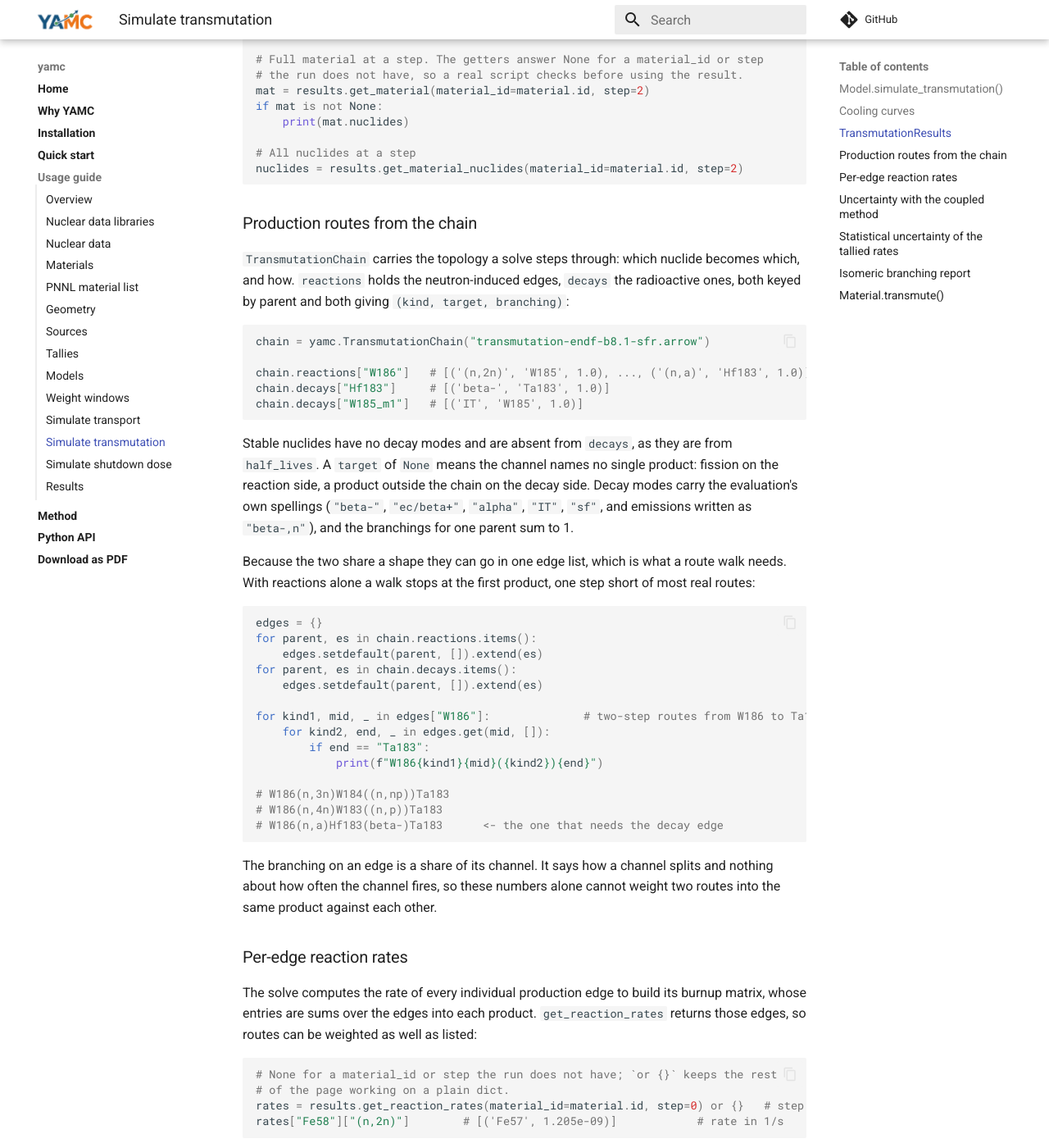
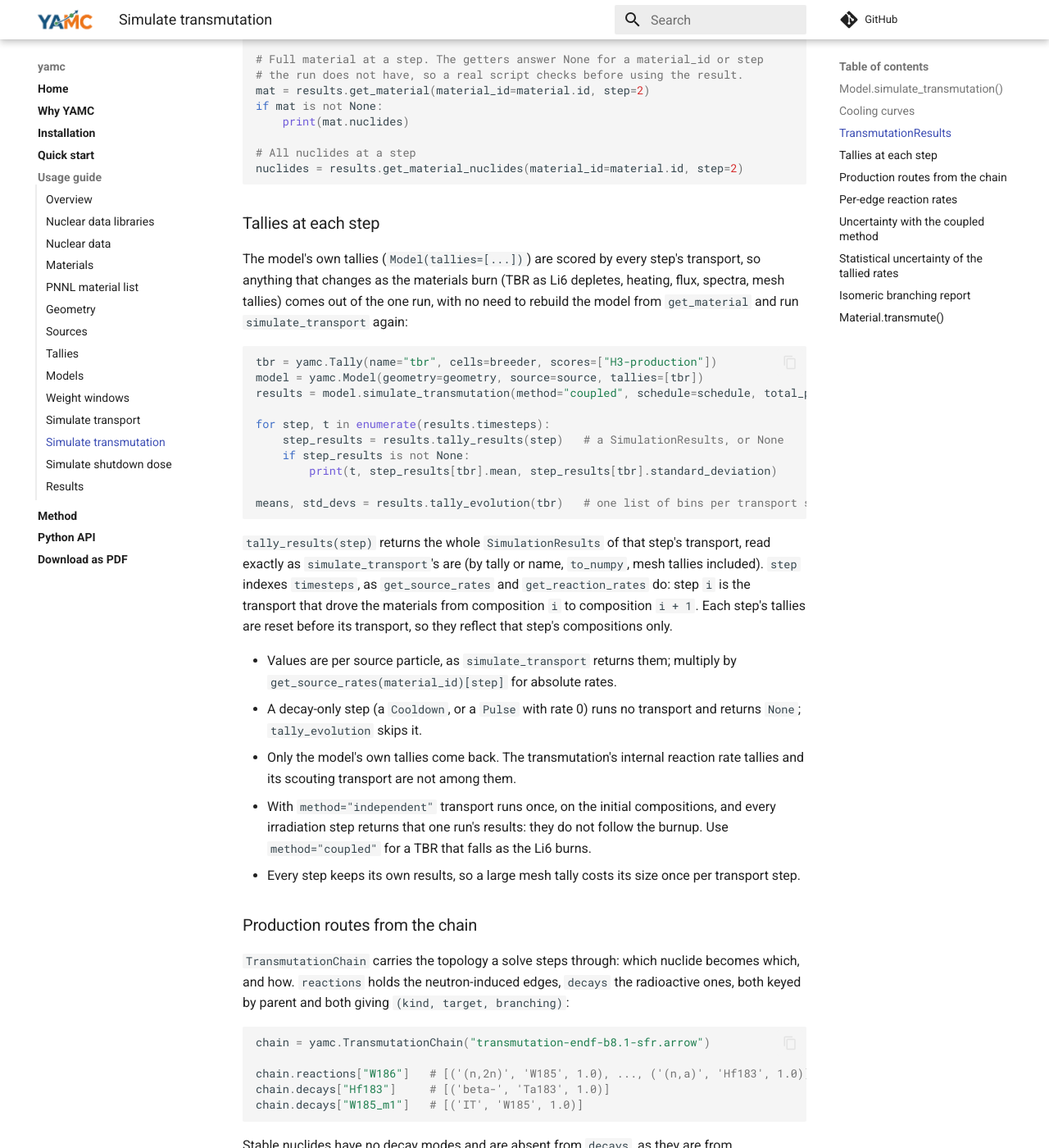
Before and after one commit to fusion-neutronics/yamc, an MkDocs documentation site: the page built from docs/simulate_transmutation.md, in a window 1280 px wide and 1400 px high, scrolled down 1765 px. Shown: the whole window at 82% size. Built offline with MkDocs 1.6.1 and Material for MkDocs 9.7.7, drawn with Linux system fonts in a browser that asks for light colours; comment, search, counter and statistics services are not loaded.

Commit message:
Document per-step tally results from simulate_transmutation

````diff
--- a/docs/simulate_transmutation.md
+++ b/docs/simulate_transmutation.md
@@ -90,6 +90,48 @@ if mat is not None:
 # All nuclides at a step
 nuclides = results.get_material_nuclides(material_id=material.id, step=2)
 ```
+
+### Tallies at each step
+
+The model's own tallies (``Model(tallies=[...])``) are scored by every step's
+transport, so anything that changes as the materials burn (TBR as Li6 depletes,
+heating, flux, spectra, mesh tallies) comes out of the one run, with no need to
+rebuild the model from ``get_material`` and run ``simulate_transport`` again:
+
+<!-- doctest: skip -->
+```python
+tbr = yamc.Tally(name="tbr", cells=breeder, scores=["H3-production"])
+model = yamc.Model(geometry=geometry, source=source, tallies=[tbr])
+results = model.simulate_transmutation(method="coupled", schedule=schedule, total_particles=5000)
+
+for step, t in enumerate(results.timesteps):
+    step_results = results.tally_results(step)   # a SimulationResults, or None
+    if step_results is not None:
+        print(t, step_results[tbr].mean, step_results[tbr].standard_deviation)
+
+means, std_devs = results.tally_evolution(tbr)   # one list of bins per transport step
+```
+
+``tally_results(step)`` returns the whole ``SimulationResults`` of that step's
+transport, read exactly as ``simulate_transport``'s are (by tally or name,
+``to_numpy``, mesh tallies included). ``step`` indexes ``timesteps``, as
+``get_source_rates`` and ``get_reaction_rates`` do: step ``i`` is the transport
+that drove the materials from composition ``i`` to composition ``i + 1``. Each
+step's tallies are reset before its transport, so they reflect that step's
+compositions only.
+
+- Values are per source particle, as ``simulate_transport`` returns them;
+  multiply by ``get_source_rates(material_id)[step]`` for absolute rates.
+- A decay-only step (a ``Cooldown``, or a ``Pulse`` with rate 0) runs no
+  transport and returns ``None``; ``tally_evolution`` skips it.
+- Only the model's own tallies come back. The transmutation's internal reaction
+  rate tallies and its scouting transport are not among them.
+- With ``method="independent"`` transport runs once, on the initial
+  compositions, and every irradiation step returns that one run's results: they
+  do not follow the burnup. Use ``method="coupled"`` for a TBR that falls as the
+  Li6 burns.
+- Every step keeps its own results, so a large mesh tally costs its size once
+  per transport step.
 
 ### Production routes from the chain
 
````
